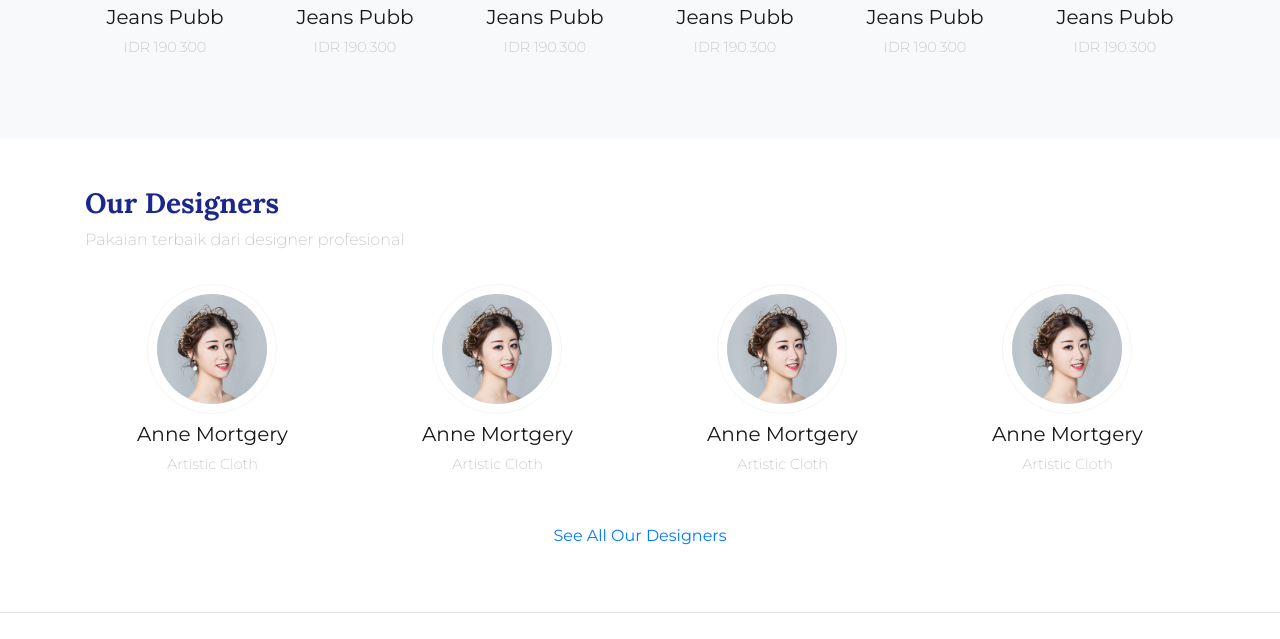
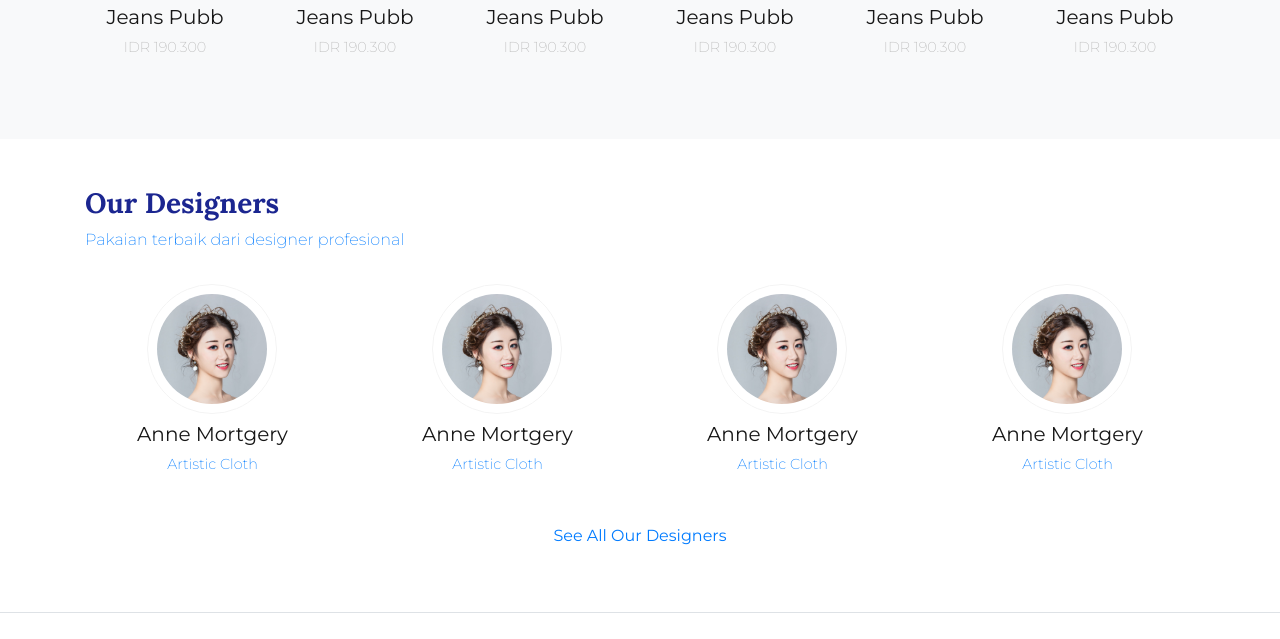
Before and after one commit to hidayatTM/azkarastore, a plain HTML site: page index.html in a window 1280 px wide. Shown: the part 993-1632 px from the top of the page. Drawn offline with Linux system fonts and the light colour scheme.

Commit message:
merubah warna detail our designers

```diff
--- a/index.html
+++ b/index.html
@@ -238,7 +238,7 @@
             <div class="row mb-3">
                 <div class="col">
                     <h3>Our Designers</h3>
-                    <p>Pakaian terbaik dari designer profesional</p>
+                    <p class="text-primary">Pakaian terbaik dari designer profesional</p>
                 </div>
             </div>
 
@@ -248,7 +248,7 @@
                         <img src="img/designer/1.png" class="figure-img img-fluid">
                         <figcaption class="figure-caption text-center">
                             <h5>Anne Mortgery</h5>
-                            <p>Artistic Cloth</p>
+                            <p class="text-primary">Artistic Cloth</p>
                         </figcaption>
                     </figure>
                 </div>
@@ -257,7 +257,7 @@
                         <img src="img/designer/1.png" class="figure-img img-fluid">
                         <figcaption class="figure-caption text-center">
                             <h5>Anne Mortgery</h5>
-                            <p>Artistic Cloth</p>
+                            <p class="text-primary">Artistic Cloth</p>
                         </figcaption>
                     </figure>
                 </div>
@@ -266,7 +266,7 @@
                         <img src="img/designer/1.png" class="figure-img img-fluid">
                         <figcaption class="figure-caption text-center">
                             <h5>Anne Mortgery</h5>
-                            <p>Artistic Cloth</p>
+                            <p class="text-primary">Artistic Cloth</p>
                         </figcaption>
                     </figure>
                 </div>
@@ -275,7 +275,7 @@
                         <img src="img/designer/1.png" class="figure-img img-fluid">
                         <figcaption class="figure-caption text-center">
                             <h5>Anne Mortgery</h5>
-                            <p>Artistic Cloth</p>
+                            <p class="text-primary">Artistic Cloth</p>
                         </figcaption>
                     </figure>
                 </div>
```
